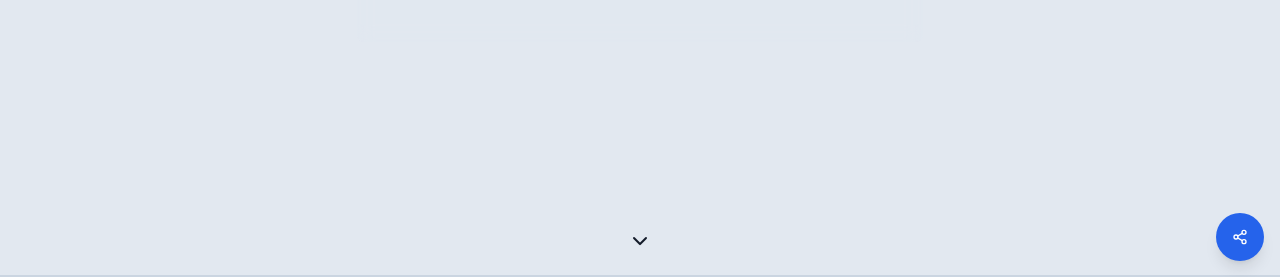
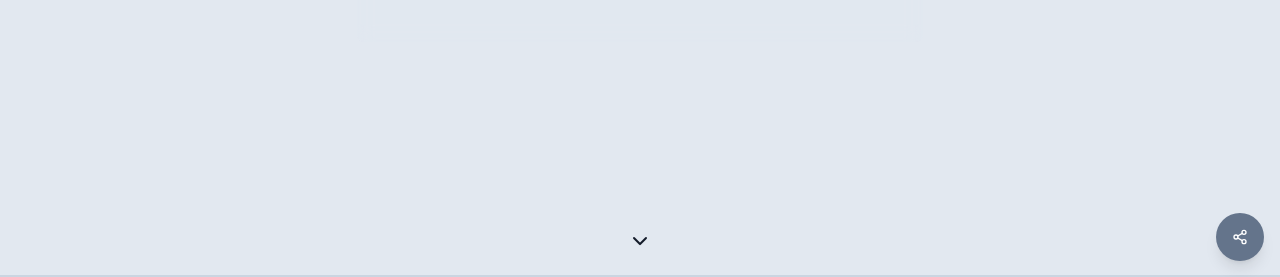
Before and after one commit to Evilazio/portfolio, a website: page index.html in a window 1280 px wide. Shown: the part 523-800 px from the top of the page. Drawn offline with nearby package versions, Linux system fonts and the light colour scheme.

Commit message:
fix: change flying button color

```diff
--- a/index.html
+++ b/index.html
@@ -398,7 +398,7 @@
 
     <div class="fixed bottom-0 right-0 p-4 z-20 block">
         <button aria-label="Click here to share this page" title="Share this page"
-            class="share hover:bg-blue-600 dark:hover:bg-blue-800 bg-blue-600  dark:bg-slate-700 text-white hover:shadow-none
+            class="share hover:bg-blue-600 dark:hover:bg-blue-800 bg-slate-500  dark:bg-blue-700 text-white hover:shadow-none
             active:bg-emerald-400 hover:text-white justify-center text-sm transition-all flex flex-row w-12 h-12 gap-2 items-center rounded-full shadow-lg ">
 
             <i class="w-4" icon-name="share-2"></i>
```
Also changed, not shown: output.css.
